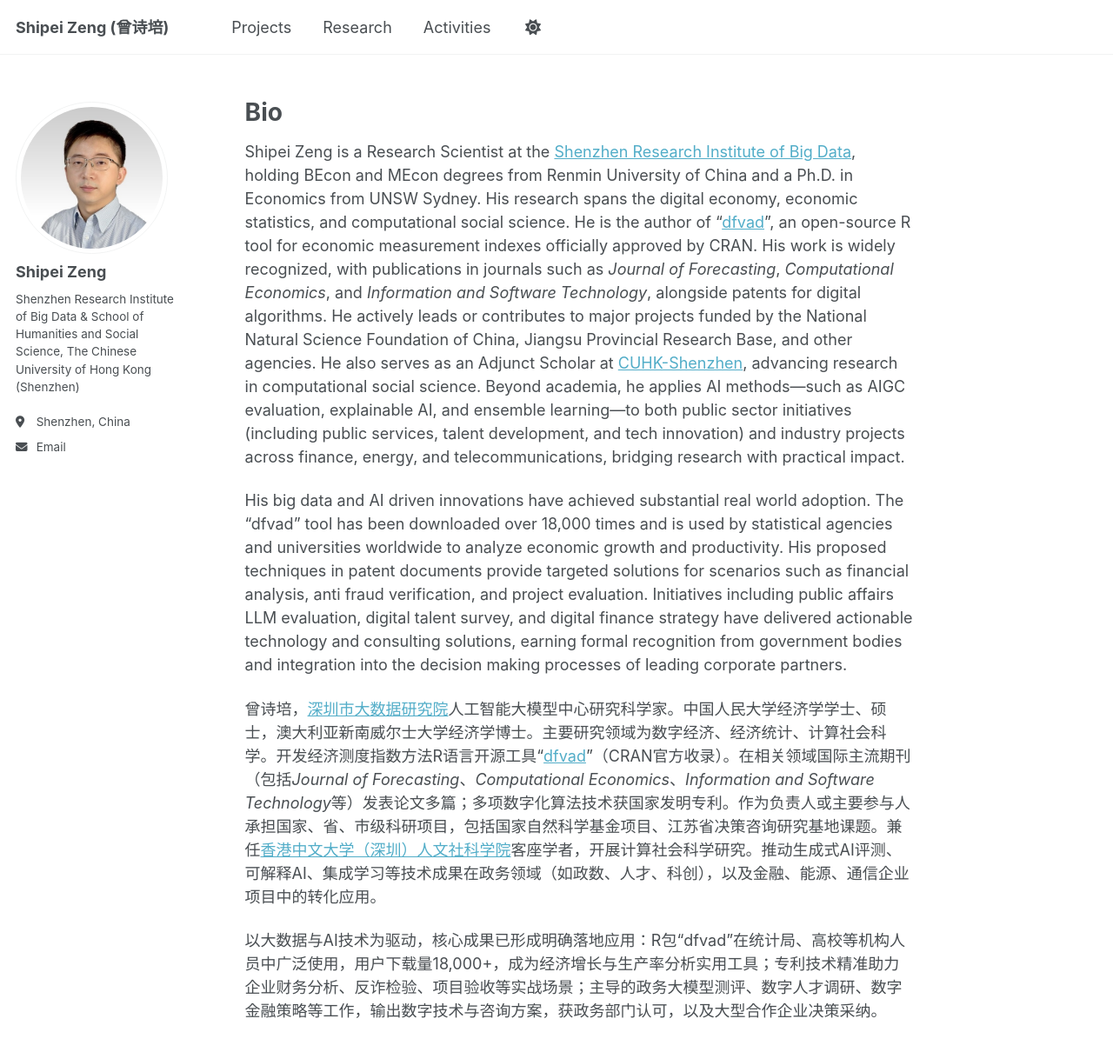
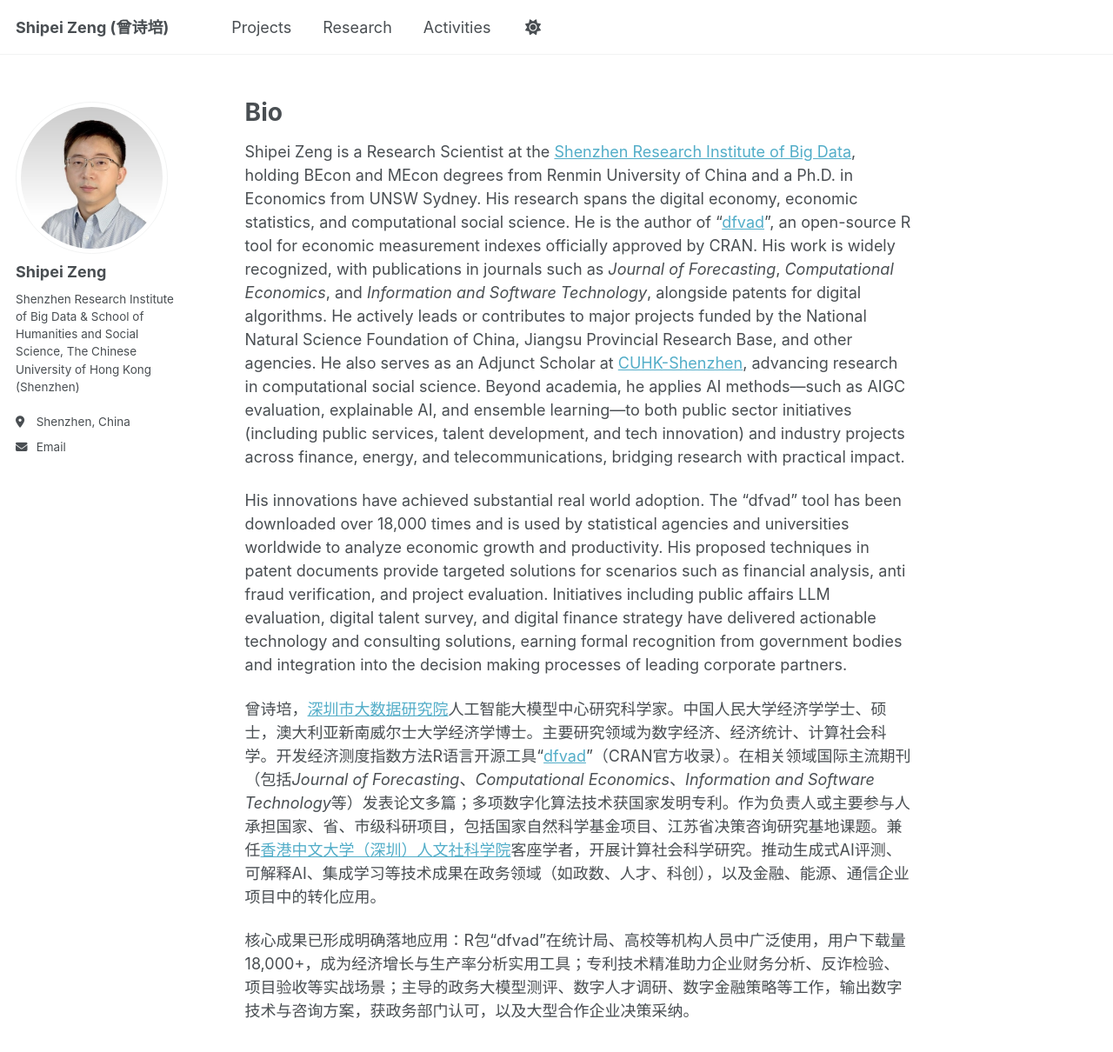
Before and after one commit to shipei-zeng/shipei-zeng.github.io, a Jekyll site: the page built from _pages/about.md, in a window 1280 px wide and 1400 px high. Shown: the top 1210 px of the window at 87% size. Built offline with Jekyll 4.4.1, drawn with Linux system fonts in a browser that asks for light colours; a script that is not in the unit is left out.

Commit message:
Update about.md

```diff
--- a/_pages/about.md
+++ b/_pages/about.md
@@ -10,8 +10,8 @@ Bio
 ======
 Shipei Zeng is a Research Scientist at the [Shenzhen Research Institute of Big Data](https://www.sribd.cn/), holding BEcon and MEcon degrees from Renmin University of China and a Ph.D. in Economics from UNSW Sydney. His research spans the digital economy, economic statistics, and computational social science. He is the author of "[dfvad](https://cran.r-project.org/web/packages/dfvad/index.html)", an open-source R tool for economic measurement indexes officially approved by CRAN. His work is widely recognized, with publications in journals such as *Journal of Forecasting*, *Computational Economics*, and *Information and Software Technology*, alongside patents for digital algorithms. He actively leads or contributes to major projects funded by the National Natural Science Foundation of China, Jiangsu Provincial Research Base, and other agencies. He also serves as an Adjunct Scholar at [CUHK-Shenzhen](https://hss.cuhk.edu.cn/page/1350), advancing research in computational social science. Beyond academia, he applies AI methods—such as AIGC evaluation, explainable AI, and ensemble learning—to both public sector initiatives (including public services, talent development, and tech innovation) and industry projects across finance, energy, and telecommunications, bridging research with practical impact.
 
-His big data and AI driven innovations have achieved substantial real world adoption. The "dfvad" tool has been downloaded over 18,000 times and is used by statistical agencies and universities worldwide to analyze economic growth and productivity. His proposed techniques in patent documents provide targeted solutions for scenarios such as financial analysis, anti fraud verification, and project evaluation. Initiatives including public affairs LLM evaluation, digital talent survey, and digital finance strategy have delivered actionable technology and consulting solutions, earning formal recognition from government bodies and integration into the decision making processes of leading corporate partners.
+His innovations have achieved substantial real world adoption. The "dfvad" tool has been downloaded over 18,000 times and is used by statistical agencies and universities worldwide to analyze economic growth and productivity. His proposed techniques in patent documents provide targeted solutions for scenarios such as financial analysis, anti fraud verification, and project evaluation. Initiatives including public affairs LLM evaluation, digital talent survey, and digital finance strategy have delivered actionable technology and consulting solutions, earning formal recognition from government bodies and integration into the decision making processes of leading corporate partners.
 
 曾诗培，[深圳市大数据研究院](https://www.sribd.cn/)人工智能大模型中心研究科学家。中国人民大学经济学学士、硕士，澳大利亚新南威尔士大学经济学博士。主要研究领域为数字经济、经济统计、计算社会科学。开发经济测度指数方法R语言开源工具“[dfvad](https://cran.r-project.org/web/packages/dfvad/index.html)”（CRAN官方收录）。在相关领域国际主流期刊（包括*Journal of Forecasting*、*Computational Economics*、*Information and Software Technology*等）发表论文多篇；多项数字化算法技术获国家发明专利。作为负责人或主要参与人承担国家、省、市级科研项目，包括国家自然科学基金项目、江苏省决策咨询研究基地课题。兼任[香港中文大学（深圳）人文社科学院](https://hss.cuhk.edu.cn/page/1350)客座学者，开展计算社会科学研究。推动生成式AI评测、可解释AI、集成学习等技术成果在政务领域（如政数、人才、科创），以及金融、能源、通信企业项目中的转化应用。
 
-以大数据与AI技术为驱动，核心成果已形成明确落地应用：R包“dfvad”在统计局、高校等机构人员中广泛使用，用户下载量18,000+，成为经济增长与生产率分析实用工具；专利技术精准助力企业财务分析、反诈检验、项目验收等实战场景；主导的政务大模型测评、数字人才调研、数字金融策略等工作，输出数字技术与咨询方案，获政务部门认可，以及大型合作企业决策采纳。
+核心成果已形成明确落地应用：R包“dfvad”在统计局、高校等机构人员中广泛使用，用户下载量18,000+，成为经济增长与生产率分析实用工具；专利技术精准助力企业财务分析、反诈检验、项目验收等实战场景；主导的政务大模型测评、数字人才调研、数字金融策略等工作，输出数字技术与咨询方案，获政务部门认可，以及大型合作企业决策采纳。
```
